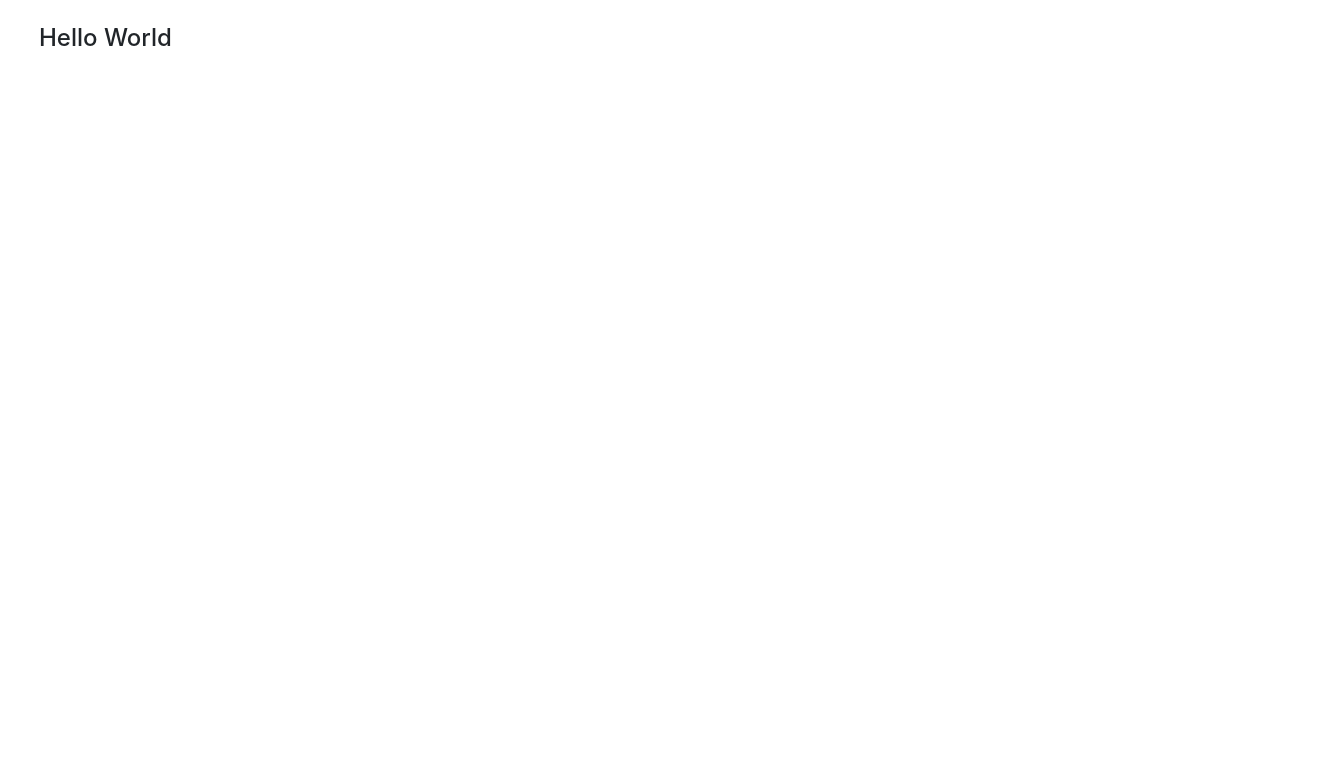
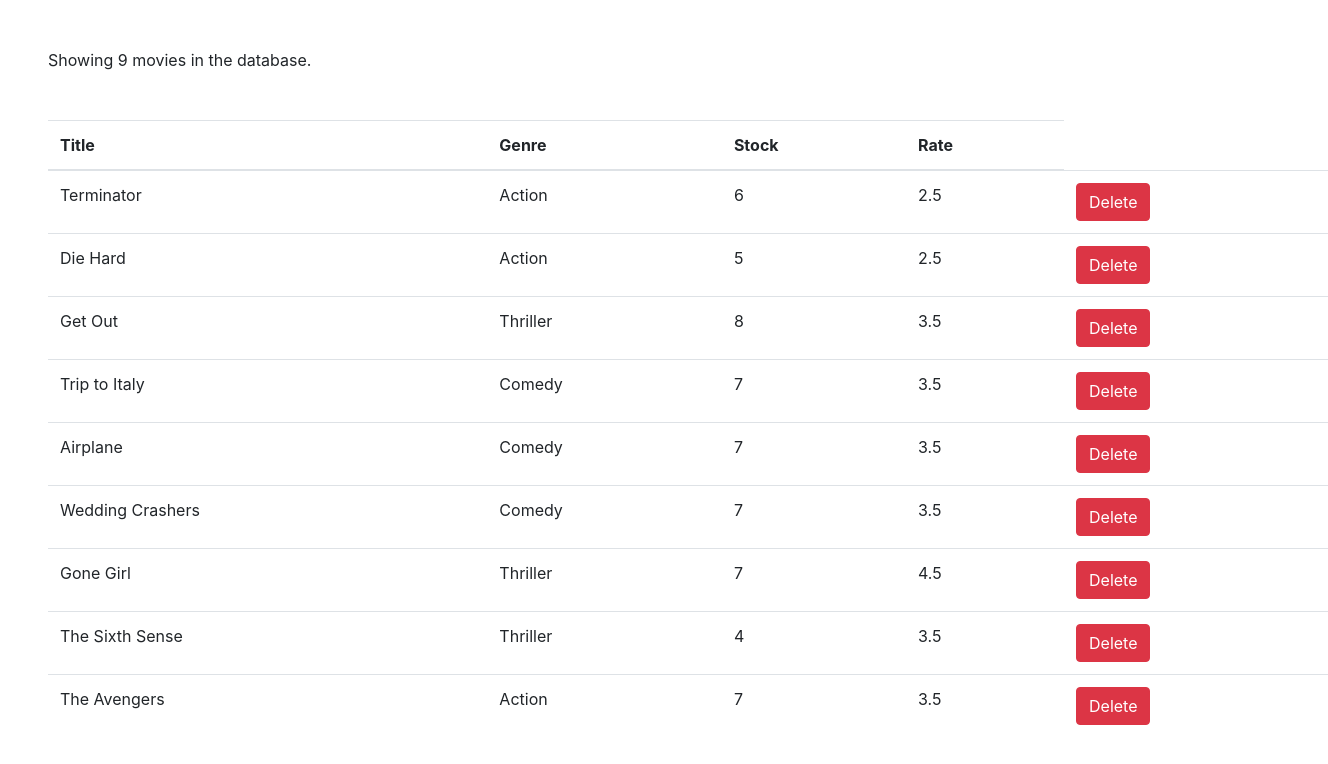
Before and after one commit to chalanika/MovieCollection, a React (Create React App) app: page / in a window 1280 px wide. Shown: the top 764 px of the page, 1328 px wide, since content can reach past the window. Built offline with nearby package versions, Linux system fonts and the light colour scheme.

Commit message:
created table

```diff
--- a/src/App.js
+++ b/src/App.js
@@ -1,11 +1,25 @@
 import React from 'react';
 import './App.css';
+import logo from './logo.svg';
 
 function App() {
   return (
-    <main className="container m-4">
-      <h4>Hello World</h4>
-    </main>
+    <div className="App">
+      <header className="App-header">
+        <img src={logo} className="App-logo" alt="logo" />
+        <p>
+          Edit <code>src/App.js</code> and save to reload.
+        </p>
+        <a
+          className="App-link"
+          href="https://reactjs.org"
+          target="_blank"
+          rel="noopener noreferrer"
+        >
+          Learn React
+        </a>
+      </header>
+    </div>
   );
 }
 
--- /dev/null
+++ b/src/components/movies.jsx
@@ -0,0 +1,52 @@
+import React, { Component } from "react";
+import { getMovies } from "../services/fakeMovieService";
+
+class Movies extends Component {
+    state = {
+        movies: getMovies()
+    };
+
+    handleDelete = movie => {
+
+    };
+
+    render() {
+        const { length: count } = this.state.movies;
+
+        if (count == 0) return <p>There are no movies in the database.</p>;
+
+        return (
+            <div>
+                <p className="m-5">Showing {count} movies in the database.</p>
+                <table className="table m-5">
+                    <thead>
+                        <tr>
+                            <th scope="col">Title</th>
+                            <th scope="col">Genre</th>
+                            <th scope="col">Stock</th>
+                            <th scope="col">Rate</th>
+                        </tr>
+                    </thead>
+                    <tbody>
+                        {this.state.movies.map(movie=>(
+                            <tr key={movie._id}>
+                                <td>{movie.title}</td>
+                                <td>{movie.genre.name}</td>
+                                <td>{movie.numberInStock}</td>
+                                <td>{movie.dailyRentalRate}</td>
+                                <td>
+                                    <button onClick={()=>{this.handleDelete(movie)}} className="btn btn-danger">Delete</button>
+                                </td>
+                            </tr>
+                        ))}
+
+                    </tbody>
+                </table>
+            </div>
+        );
+
+    }
+
+}
+
+export default Movies;
--- a/src/index.js
+++ b/src/index.js
@@ -5,10 +5,11 @@
 import * as serviceWorker from './serviceWorker';
 import 'bootstrap/dist/css/bootstrap.css';
 import 'font-awesome/css/font-awesome.css';
+import Movies from './components/movies';
 
 ReactDOM.render(
   <React.StrictMode>
-    <App />
+    <Movies />
   </React.StrictMode>,
   document.getElementById('root')
 );
```
